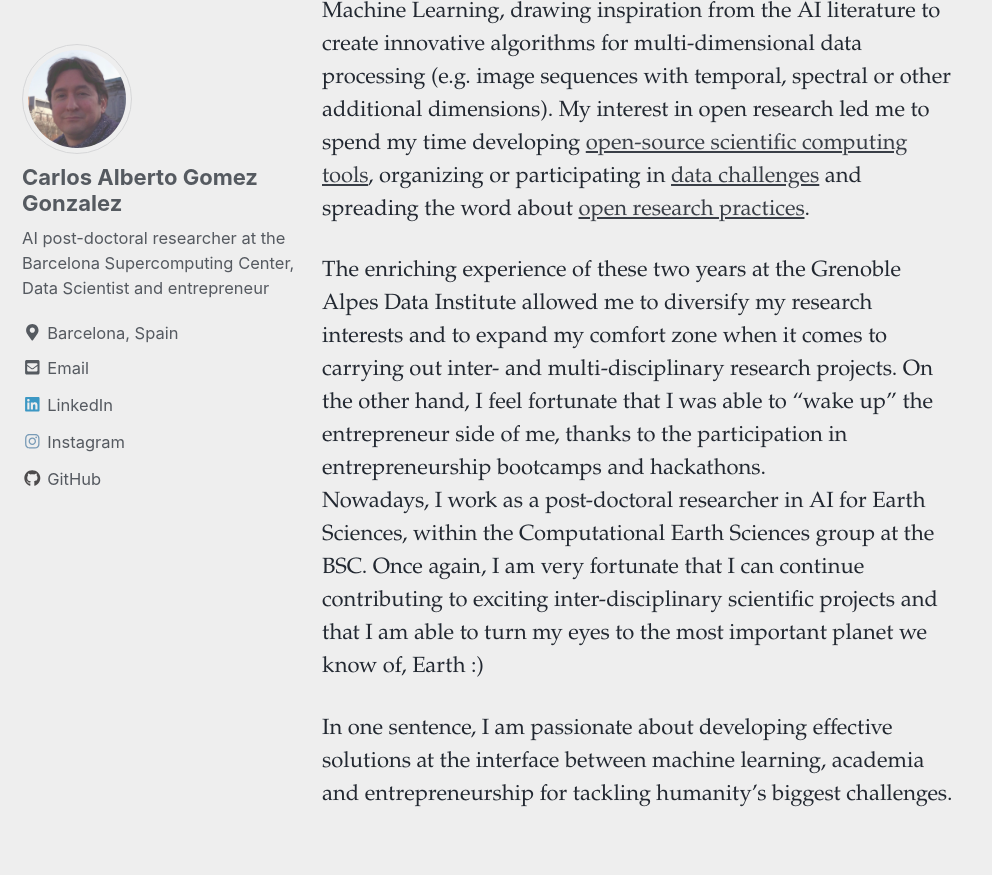
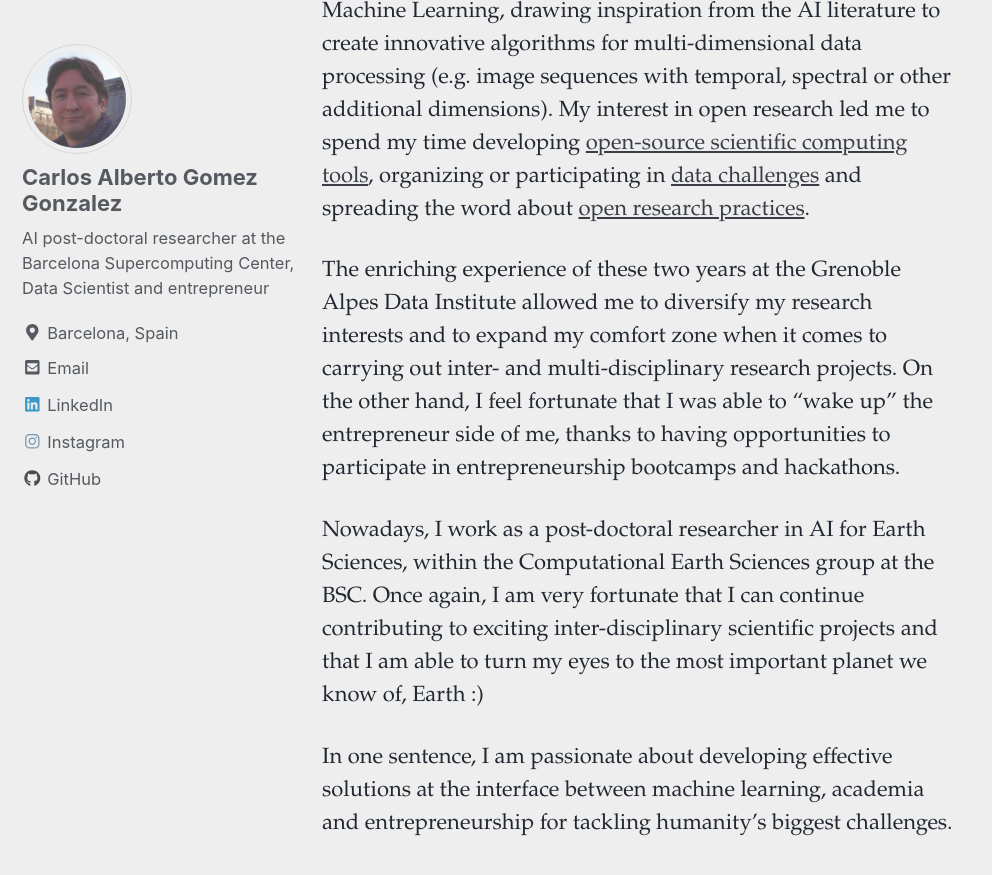
Before and after one commit to carlos-gg/carlos-gg.github.io, a Jekyll site: the page built from index.md, in a window 1280 px wide and 900 px high, scrolled down 781 px. Shown: the top 875 px of the window, without its empty margins (0-992 px from the left). Built offline with Jekyll 4.4.1, drawn with Linux system fonts in a browser that asks for light colours; nearby versions of some CDN libraries; our own code applies the rules of GitHub Pages for plain Markdown files; the list of posts is cut into pages by our own code.

Commit message:
updating index

```diff
--- a/index.md
+++ b/index.md
@@ -4,7 +4,8 @@ I received a PhD from the [University of Liege](https://www.uliege.be/), Belgium
 
 After my PhD, I joined the [Grenoble Alpes Data Institute](https://data-institute.univ-grenoble-alpes.fr/) (France) as a junior research chair in Data Science for Earth, Space and Environmental sciences. My work at the Grenoble Alpes Data Institute consisted in interfacing scientific data analysis and Machine Learning, drawing inspiration from the AI literature to create innovative algorithms for multi-dimensional data processing (e.g. image sequences with temporal, spectral or other additional dimensions). My interest in open research led me to spend my time developing [open-source scientific computing tools](https://carlgogo.github.io/software/), organizing or participating in [data challenges](https://exoplanet-imaging-challenge.github.io/) and spreading the word about [open research practices](https://grenoble-alpes-data-institute.github.io/2018-05-31-grenoble-software-carpentry/).
 
-The enriching experience of these two years at the Grenoble Alpes Data Institute allowed me to diversify my research interests and to expand my comfort zone when it comes to carrying out inter- and multi-disciplinary research projects. On the other hand, I feel fortunate that I was able to "wake up" the entrepreneur side of me, thanks to the participation in entrepreneurship bootcamps and hackathons.
+The enriching experience of these two years at the Grenoble Alpes Data Institute allowed me to diversify my research interests and to expand my comfort zone when it comes to carrying out inter- and multi-disciplinary research projects. On the other hand, I feel fortunate that I was able to "wake up" the entrepreneur side of me, thanks to having opportunities to participate in entrepreneurship bootcamps and hackathons.
+
 Nowadays, I work as a post-doctoral researcher in AI for Earth Sciences, within the Computational Earth Sciences group at the BSC. Once again, I am very fortunate that I can continue contributing to exciting inter-disciplinary scientific projects and that I am able to turn my eyes to the most important planet we know of, Earth :)
 
 In one sentence, I am passionate about developing effective solutions at the interface between machine learning, academia and entrepreneurship for tackling humanity's biggest challenges.
```
